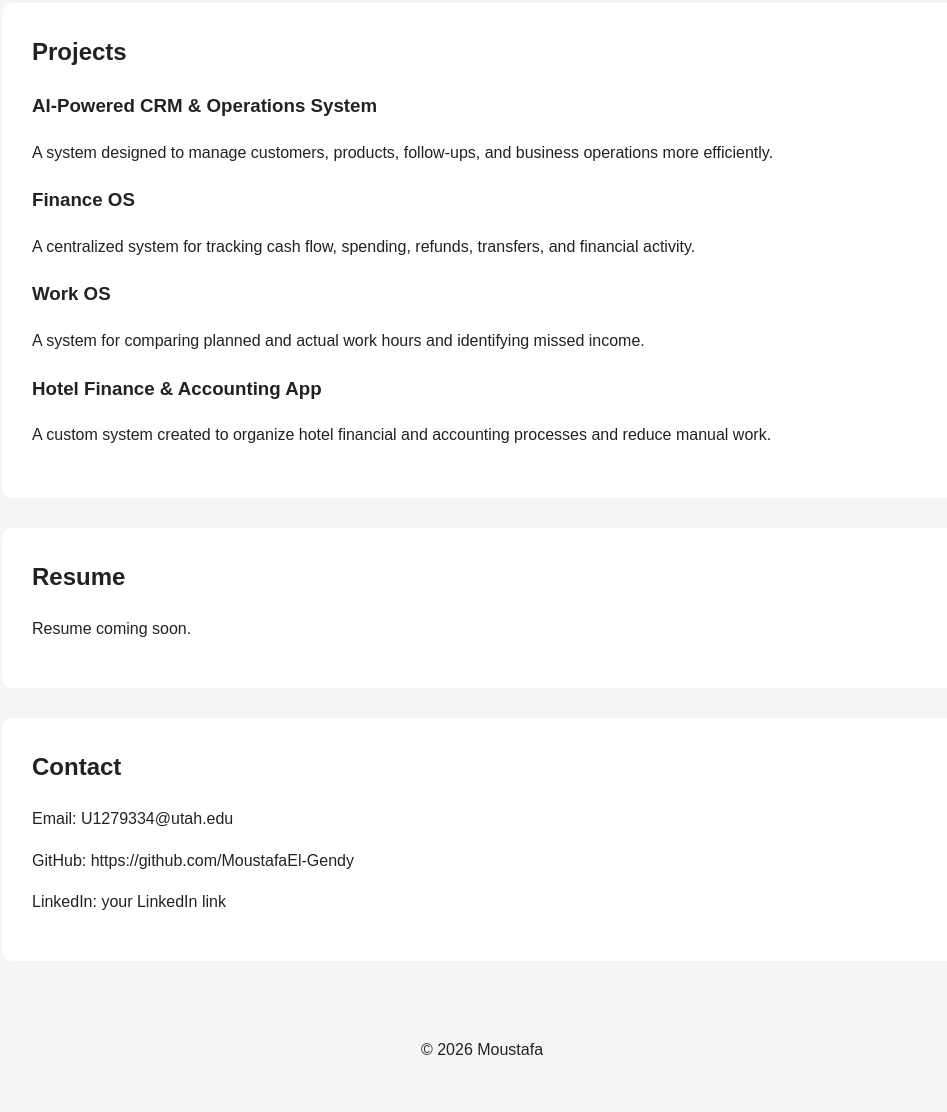
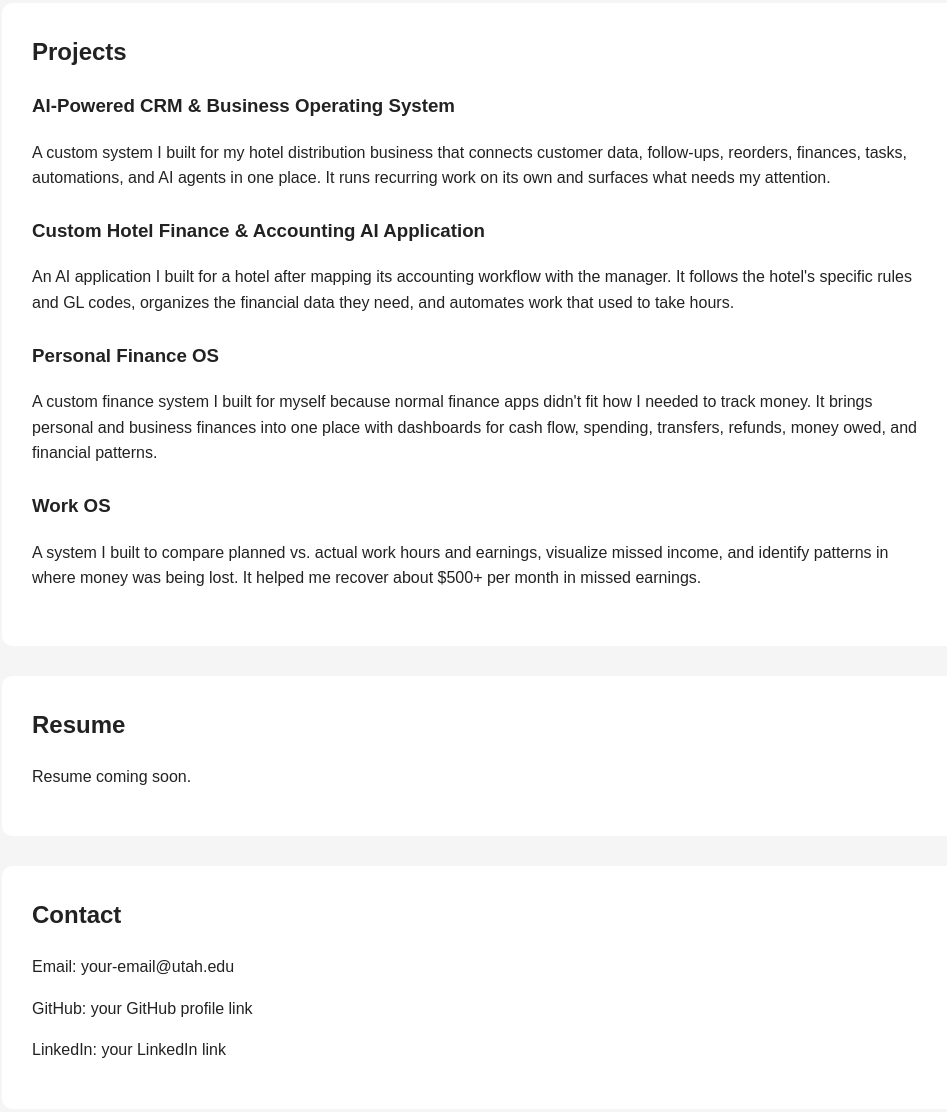
Before and after one commit to MoustafaEl-Gendy/MoustafaEl-Gendy.github.io, a plain HTML site: page index.html in a window 1280 px wide. Shown: the part 915-2027 px from the top of the page, without its empty margins (158-1105 px from the left). Drawn offline with Linux system fonts and the light colour scheme.

Commit message:
Update index.html

```diff
--- a/index.html
+++ b/index.html
@@ -4,6 +4,7 @@
   <meta charset="UTF-8">
   <meta name="viewport" content="width=device-width, initial-scale=1.0">
   <title>Moustafa | Portfolio</title>
+
   <style>
     body {
       font-family: Arial, sans-serif;
@@ -58,7 +59,7 @@
     }
 
     .project {
-      margin-bottom: 20px;
+      margin-bottom: 25px;
     }
 
     footer {
@@ -86,6 +87,7 @@
 
 <section id="about">
   <h2>About Me</h2>
+
   <p>
     I am a Psychology student with a strong interest in AI, automation,
     information systems, and entrepreneurship. I enjoy building practical
@@ -100,6 +102,7 @@
 
 <section id="skills">
   <h2>Skills</h2>
+
   <div class="skills">
     <div class="skill">AI Tools</div>
     <div class="skill">Prompt Engineering</div>
@@ -118,34 +121,41 @@
   <h2>Projects</h2>
 
   <div class="project">
-    <h3>AI-Powered CRM & Operations System</h3>
+    <h3>AI-Powered CRM & Business Operating System</h3>
     <p>
-      A system designed to manage customers, products, follow-ups,
-      and business operations more efficiently.
+      A custom system I built for my hotel distribution business that connects
+      customer data, follow-ups, reorders, finances, tasks, automations, and AI
+      agents in one place. It runs recurring work on its own and surfaces what
+      needs my attention.
     </p>
   </div>
 
   <div class="project">
-    <h3>Finance OS</h3>
+    <h3>Custom Hotel Finance & Accounting AI Application</h3>
     <p>
-      A centralized system for tracking cash flow, spending, refunds,
-      transfers, and financial activity.
+      An AI application I built for a hotel after mapping its accounting workflow
+      with the manager. It follows the hotel's specific rules and GL codes,
+      organizes the financial data they need, and automates work that used to
+      take hours.
+    </p>
+  </div>
+
+  <div class="project">
+    <h3>Personal Finance OS</h3>
+    <p>
+      A custom finance system I built for myself because normal finance apps
+      didn't fit how I needed to track money. It brings personal and business
+      finances into one place with dashboards for cash flow, spending, transfers,
+      refunds, money owed, and financial patterns.
     </p>
   </div>
 
   <div class="project">
     <h3>Work OS</h3>
     <p>
-      A system for comparing planned and actual work hours and identifying
-      missed income.
-    </p>
-  </div>
-
-  <div class="project">
-    <h3>Hotel Finance & Accounting App</h3>
-    <p>
-      A custom system created to organize hotel financial and accounting
-      processes and reduce manual work.
+      A system I built to compare planned vs. actual work hours and earnings,
+      visualize missed income, and identify patterns in where money was being
+      lost. It helped me recover about $500+ per month in missed earnings.
     </p>
   </div>
 </section>
@@ -157,8 +167,9 @@
 
 <section id="contact">
   <h2>Contact</h2>
-  <p>Email: U1279334@utah.edu</p>
-  <p>GitHub: https://github.com/MoustafaEl-Gendy</p>
+
+  <p>Email: your-email@utah.edu</p>
+  <p>GitHub: your GitHub profile link</p>
   <p>LinkedIn: your LinkedIn link</p>
 </section>
 
@@ -168,3 +179,6 @@
 
 </body>
 </html>
+
+</body>
+</html>
```
